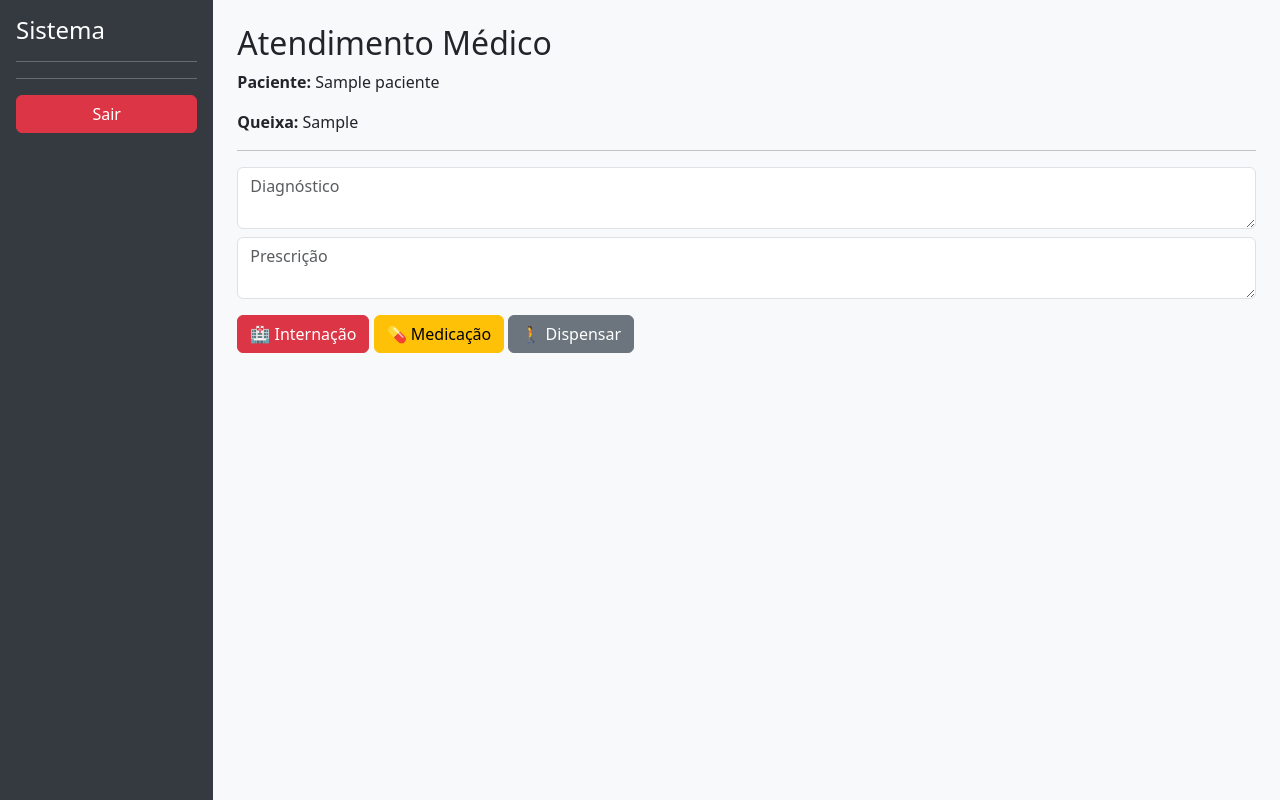
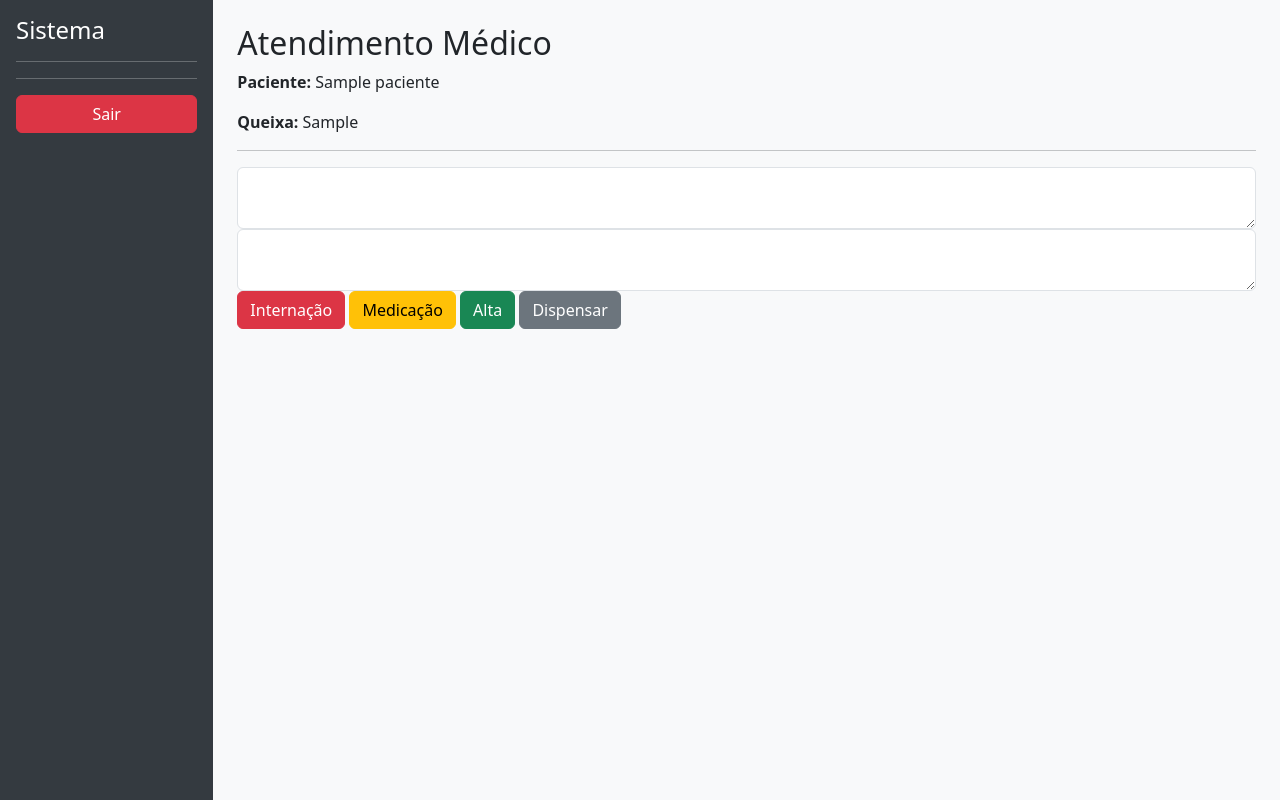
Before and after one commit to rfalves-wq/sistema, a Django app: page /medico/atendimento/1/ in a window 1280 px wide. Run offline with Django 5.2, Linux system fonts and the light colour scheme; tables that the repository leaves empty hold one stand-in row (values such as "Sample post").

Commit message:
parte medica

```diff
--- a/medico/templates/medico/atendimento.html
+++ b/medico/templates/medico/atendimento.html
@@ -8,7 +8,7 @@
 <p><strong>Queixa:</strong> {{ atendimento.triagem.queixa }}</p>
 
 <hr>
-
+<!--
 <form method="POST">
     {% csrf_token %}
 
@@ -22,14 +22,32 @@
     <button name="acao" value="medicacao" class="btn btn-warning">
         💊 Medicação
     </button>
-<!--
+
     <button name="acao" value="alta" class="btn btn-success">
         🏠 Alta
     </button>
-    -->
+
     <button name="acao" value="dispensar" class="btn btn-secondary">
     🚶 Dispensar
 </button>
+</form> -->
+<form method="POST">
+    {% csrf_token %}
+
+    <textarea name="diagnostico" class="form-control"></textarea>
+    <textarea name="prescricao" class="form-control"></textarea>
+
+    <button name="acao" value="internacao" class="btn btn-danger">Internação</button>
+
+    <button name="acao" value="medicacao" class="btn btn-warning">
+        Medicação
+    </button>
+
+    <button name="acao" value="alta" class="btn btn-success">Alta</button>
+
+    <button name="acao" value="dispensar" class="btn btn-secondary">
+        Dispensar
+    </button>
 </form>
 
 {% endblock %}
--- a/medico/urls.py
+++ b/medico/urls.py
@@ -6,4 +6,5 @@ urlpatterns = [
     path('atender/<int:triagem_id>/', views.iniciar_atendimento, name='iniciar_atendimento'),
     path('atendimento/<int:atendimento_id>/', views.atendimento_detalhe, name='atendimento_detalhe'),
     path('fila/ajax/', views.fila_medico_ajax, name='fila_medico_ajax'),
+    path('medicacao/', views.fila_medicacao, name='fila_medicacao'),
 ]
--- a/medico/views.py
+++ b/medico/views.py
@@ -69,3 +69,19 @@ def fila_medico_ajax(request):
     })
 
     return JsonResponse({'html': html})
+
+
+def fila_medicacao(request):
+    triagens = Triagem.objects.filter(status='medicacao')
+
+    return render(request, 'medico/fila_medicacao.html', {
+        'triagens': triagens
+    })
+
+
+def fila_medicacao(request):
+    triagens = Triagem.objects.filter(status='medicacao')
+
+    return render(request, 'medico/fila_medicacao.html', {
+        'triagens': triagens
+    })
--- a/usuario/templates/usuario/base.html
+++ b/usuario/templates/usuario/base.html
@@ -61,6 +61,9 @@
               {% if request.user.tipo_usuario == 'medico' %}
     <a href="{% url 'dashboard_medico' %}">Dashboard</a>
     <a href="{% url 'fila_medico' %}">Fila de Pacientes</a>
+    <a href="{% url 'fila_medicacao' %}" class="btn btn-warning">
+    💉 Medicação
+</a>
 {% endif %}
 
                 {% if request.user.tipo_usuario == 'enfermeiro' %}
```
Also changed, not shown: medico/templates/medico/fila_medicacao.html (added, +19 -0 lines).
